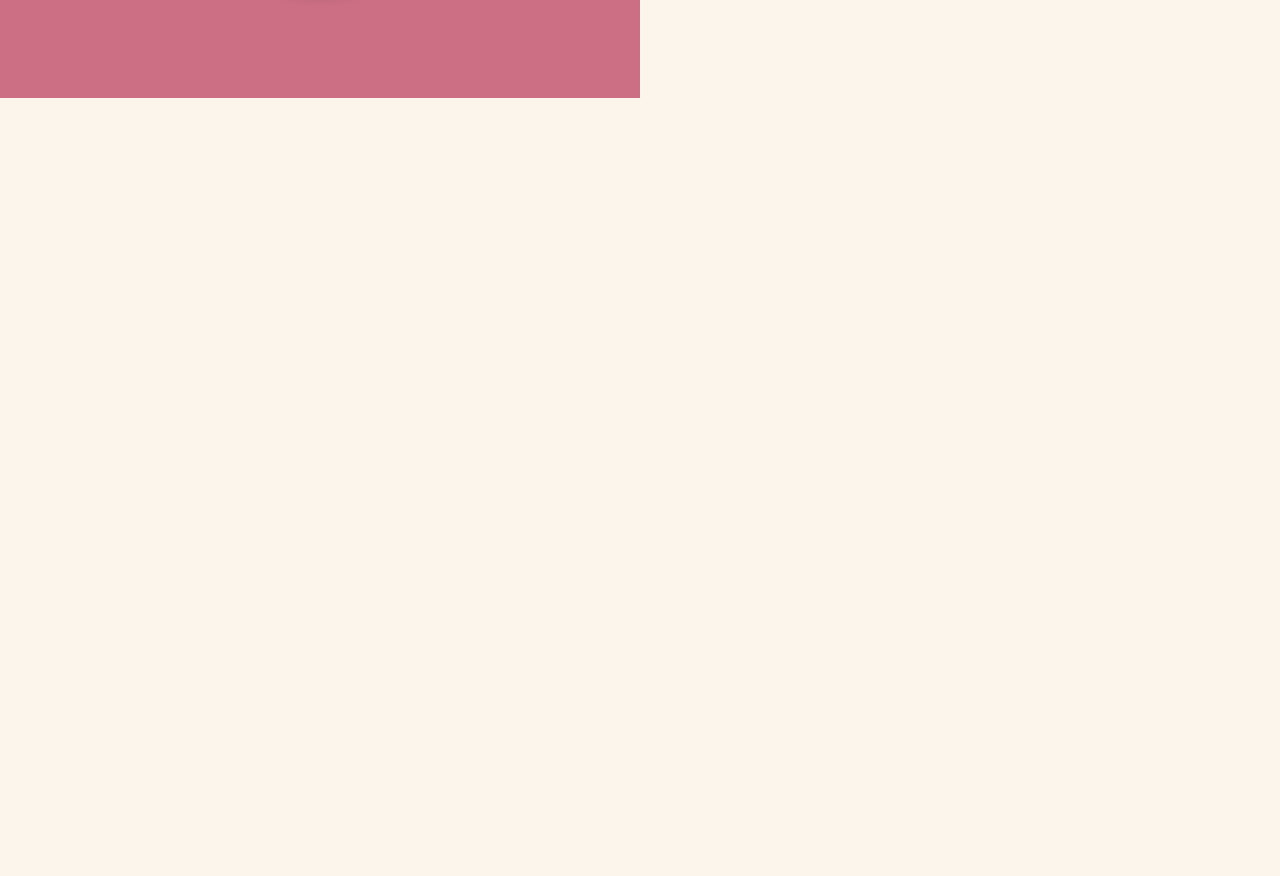
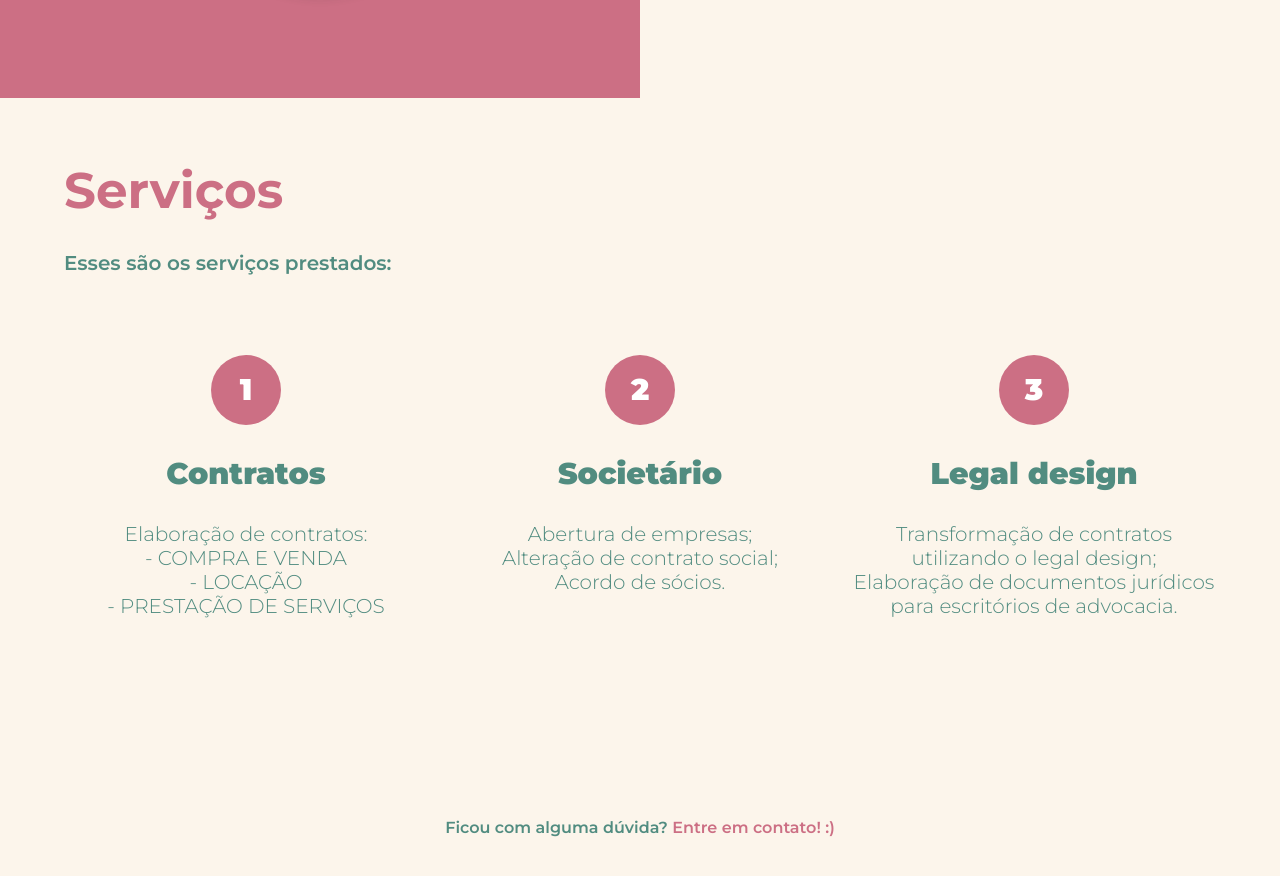
Before and after one commit to amandakehl/grazi_temp, a Next.js app: page / in a window 1280 px wide. Shown: the part 1502-2378 px from the top of the page. Before the commit the page ends 1600 px from the top, so only its background shows below. Built offline with nearby package versions, Linux system fonts and the light colour scheme.

Commit message:
serviços

```diff
--- a/src/components/Header/index.tsx
+++ b/src/components/Header/index.tsx
@@ -11,7 +11,7 @@ export default function HeaderComponent() {
           <ul>
             <li><a href="#home">Início</a></li>
             <li><a href="#about">Sobre mim</a></li>
-            <li><a href="">Serviços</a></li>
+            <li><a href="#services">Serviços</a></li>
             {/* <li><a href="">Blog</a></li> */}
             <li><a href="">Contato</a></li>
           </ul>
--- /dev/null
+++ b/src/components/ServiceGridComponent/index.tsx
@@ -0,0 +1,16 @@
+import { ServiceGrid } from '../../interfaces/GeneralInterfaces'
+import styles from './styles.module.scss'
+
+export default function ServiceGridComponent({number, title, children}: ServiceGrid) {
+  return (
+    <div className={styles.service_grid_item}>
+      <div className={styles.number}>
+        <span>{number}</span>
+      </div>
+      <h3 className={styles.title}>{title}</h3>
+      <div className={styles.content}>
+        {children}
+      </div>
+    </div>
+  )
+}
--- /dev/null
+++ b/src/components/ServiceGridComponent/styles.module.scss
@@ -0,0 +1,34 @@
+.service_grid_item {
+  display: flex;
+  flex-direction: column;
+  align-items: center;
+  justify-content: center;
+
+  .number {
+    background-color: var(--pink-500);
+    border-radius: 50%;
+    height: 70px;
+    width: 70px;
+    display: flex;
+    align-items: center;
+    justify-content: center;
+    span {
+      font-weight: 800;
+      font-size: 30px;
+      color: var(--white);
+    }
+  }
+
+  .title {
+    padding: 30px;
+    font-weight: 800;
+    font-size: 30px;
+    color: var(--green-500);
+  }
+
+  .content {
+    text-align: center;
+    font-size: 20px;
+    color: var(--green-500);
+  }
+}
--- /dev/null
+++ b/src/components/ServicesComponent/index.tsx
@@ -0,0 +1,29 @@
+import ServiceGridComponent from '../ServiceGridComponent'
+import styles from './styles.module.scss'
+
+export default function ServicesComponent() {
+  return (
+    <div className={styles.service}>
+      <h2>Serviços</h2>
+      <span className={styles.subtitle}>Esses são os serviços prestados: </span>
+      <div className={styles.grid}>
+        <ServiceGridComponent number={1} title="Contratos">
+          <span>Elaboração de contratos:<br/></span>
+          <span>- COMPRA E VENDA<br/></span>
+          <span>- LOCAÇÃO<br/></span>
+          <span>- PRESTAÇÃO DE SERVIÇOS</span>
+        </ServiceGridComponent>
+        <ServiceGridComponent number={2} title="Societário">
+          <span>Abertura de empresas;<br/></span>
+          <span>Alteração de contrato social;<br/></span>
+          <span>Acordo de sócios.<br/></span>
+        </ServiceGridComponent>
+        <ServiceGridComponent number={3} title="Legal design">
+          <span>Transformação de contratos <br/>utilizando o legal design;<br/></span>
+          <span>Elaboração de documentos jurídicos <br/>para escritórios de advocacia.<br/></span>
+        </ServiceGridComponent>
+      </div>
+      <span className={styles.contact}>Ficou com alguma dúvida? <span className={styles.color}>Entre em contato! :)</span></span>
+    </div>
+  )
+}
--- /dev/null
+++ b/src/components/ServicesComponent/styles.module.scss
@@ -0,0 +1,36 @@
+.service {
+  width: 90%;
+  display: flex;
+  flex-direction: column;
+  justify-content: center;
+  align-items: flex-start;
+  background-color: var(--yellow-100);
+  h2 {
+    font-size: 50px;
+    font-weight: 700;
+    color: var(--pink-500);
+  }
+  .subtitle {
+    font-size: 20px;
+    font-weight: 600;
+    color: var(--green-500);
+    padding: 30px 0;
+  }
+  .grid {
+    width: 100%;
+    padding: 50px 0;
+    display: grid;
+    grid-template-columns: repeat(3, 1fr);
+    grid-gap: 30px;
+    align-items: flex-start;
+  }
+
+  .contact {
+    font-weight: 600;
+    padding-top: 150px;
+    align-self: center;
+    .color {
+      color: var(--pink-500);
+    }
+  }
+}
--- /dev/null
+++ b/src/interfaces/GeneralInterfaces.ts
@@ -0,0 +1,9 @@
+interface ServiceGrid {
+  number: number;
+  title: string;
+  children: any;
+}
+
+export type {
+  ServiceGrid
+}
--- a/src/pages/home.module.scss
+++ b/src/pages/home.module.scss
@@ -11,3 +11,11 @@
   min-height: 750px;
   display: flex;
 }
+
+.services {
+  width: 100%;
+  height: 100vh;
+  min-height: 750px;
+  display: flex;
+  justify-content: center;
+}
--- a/src/pages/index.tsx
+++ b/src/pages/index.tsx
@@ -1,5 +1,6 @@
 import AboutComponent from "../components/AboutComponent";
 import HomeComponent from "../components/HomeComponent";
+import ServicesComponent from "../components/ServicesComponent";
 
 import styles from './home.module.scss';
 
@@ -12,8 +13,8 @@ export default function Home() {
       <section id="about" className={styles.about}>
         <AboutComponent />
       </section>
-      <section id="services">
-
+      <section id="services" className={styles.services}>
+        <ServicesComponent />
       </section>
       <section id="contact">
 
```
